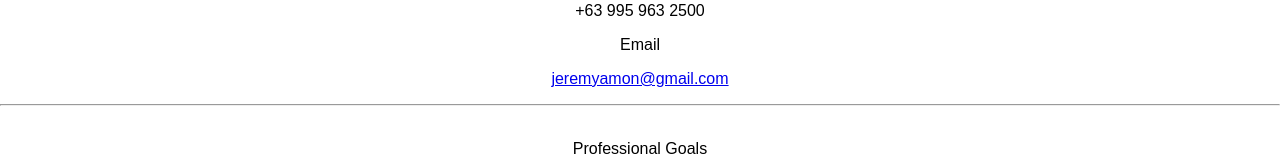
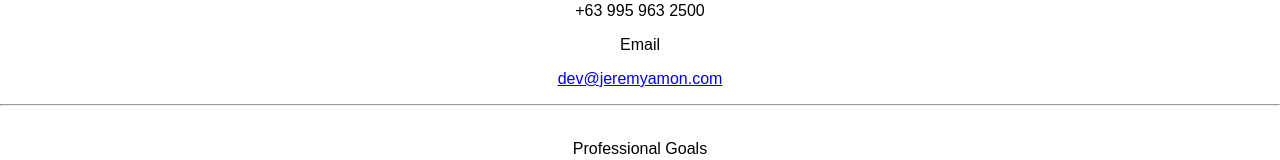
Before and after one commit to OverdriveNGain/portfolio, a React (Create React App) app: page /cv in a window 1280 px wide. Shown: the part 566-726 px from the top of the page. Built offline with nearby package versions, Linux system fonts and the light colour scheme.

Commit message:
chore: update email address to dev@jeremyamon.com across components

```diff
--- a/src/components/Contact.js
+++ b/src/components/Contact.js
@@ -56,7 +56,7 @@ const Contact = () => {
                         <p className="d-xl-block p-5" />
                         <div className="pb-4">
                             <i className="bi bi-envelope-fill pe-3"></i>
-                            <span className="">jeremyamon@gmail.com</span>
+                            <span className="">dev@jeremyamon.com</span>
                         </div>
                         <div className="pb-4">
                             <i className="bi bi-linkedin pe-3"></i>
@@ -80,7 +80,7 @@ const Contact = () => {
                             <div className="row px-3 ps-sm-0 justify-content-center">
                                 <div className="pb-4 col-12 col-md-6">
                                     <i className="bi bi-envelope-fill pe-3"></i>
-                                    <span className="">jeremyamon@gmail.com</span>
+                                    <span className="">dev@jeremyamon.com</span>
                                 </div>
                                 <div className="pb-4 col-12 col-md-6">
                                     <i className="bi bi-phone-fill pe-3"></i>
--- a/src/components/Portfolio.js
+++ b/src/components/Portfolio.js
@@ -84,7 +84,7 @@ const Portfolio = () => {
                                     <label className="text-secondary h6 mb-0">Mobile</label>
                                     <p>+63 995 963 2500</p>
                                     <label className="text-secondary h6 mb-0">Email</label>
-                                    <p><a href="mailto:jeremyamon@gmail.com">jeremyamon@gmail.com</a></p>
+                                    <p><a href="mailto:dev@jeremyamon.com">dev@jeremyamon.com</a></p>
                                 </div>
                             </div>
                         </div>
```
